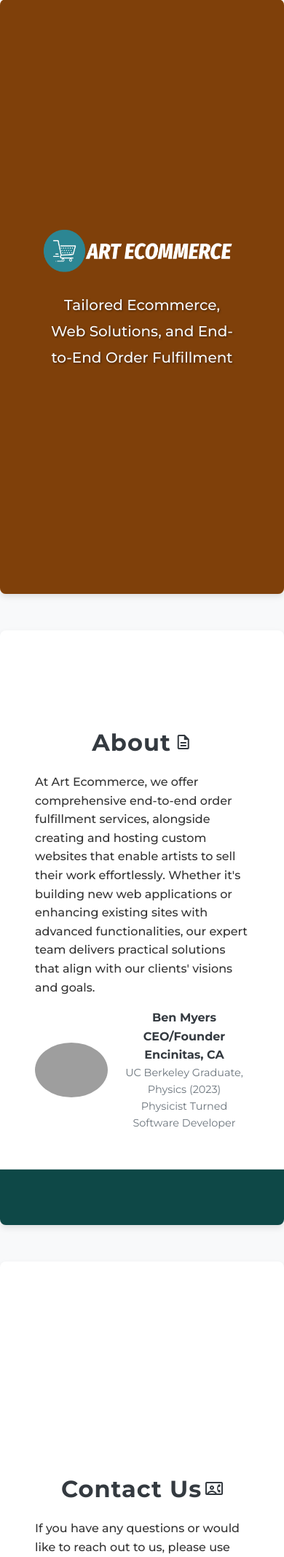
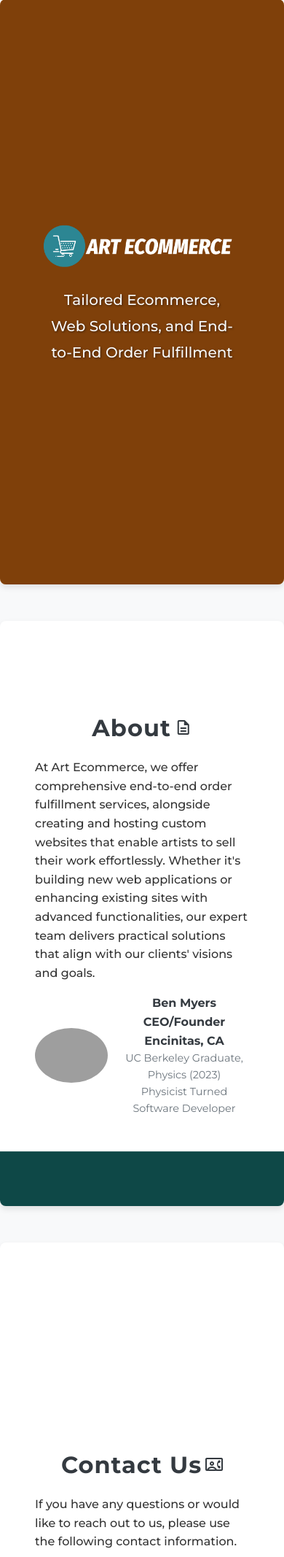
Before and after one commit to Art-Ecommerce-LLC/ArtEcommerceLLC, a Python web app: template src/templates/index.html in a window 390 px wide. Shown: the part 121-2255 px from the top of the page at 73% size. Run offline with Jinja, Linux system fonts and the light colour scheme; the template is opened without the code that fills it, so the values that code supplies are empty; grey boxes are pictures that could not be loaded.

Commit message:
mobile viewing

```diff
--- a/src/static/index_styles.css
+++ b/src/static/index_styles.css
@@ -118,8 +118,8 @@ section {
     box-shadow: 0 4px 8px rgba(0, 0, 0, 0.1);
     max-width: 800px;
     margin: 50px auto 10px;
-    min-height: 815px;
-    height: 80vh;
+    min-height: 640px;
+    height: 95vh;
     background-color: white;
     background-image: url('/static/slidebackground.png');
     background-size: cover;
```
